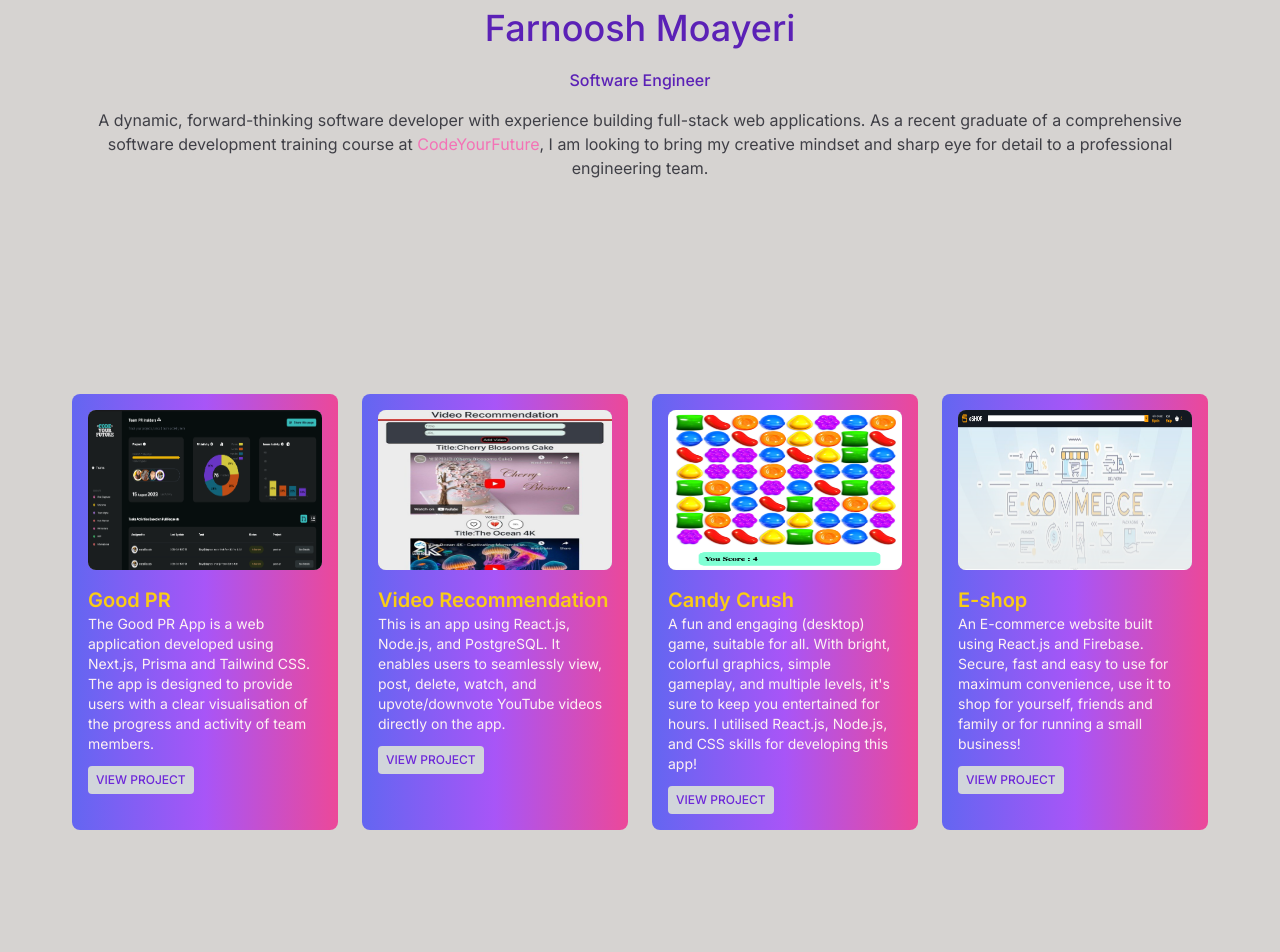
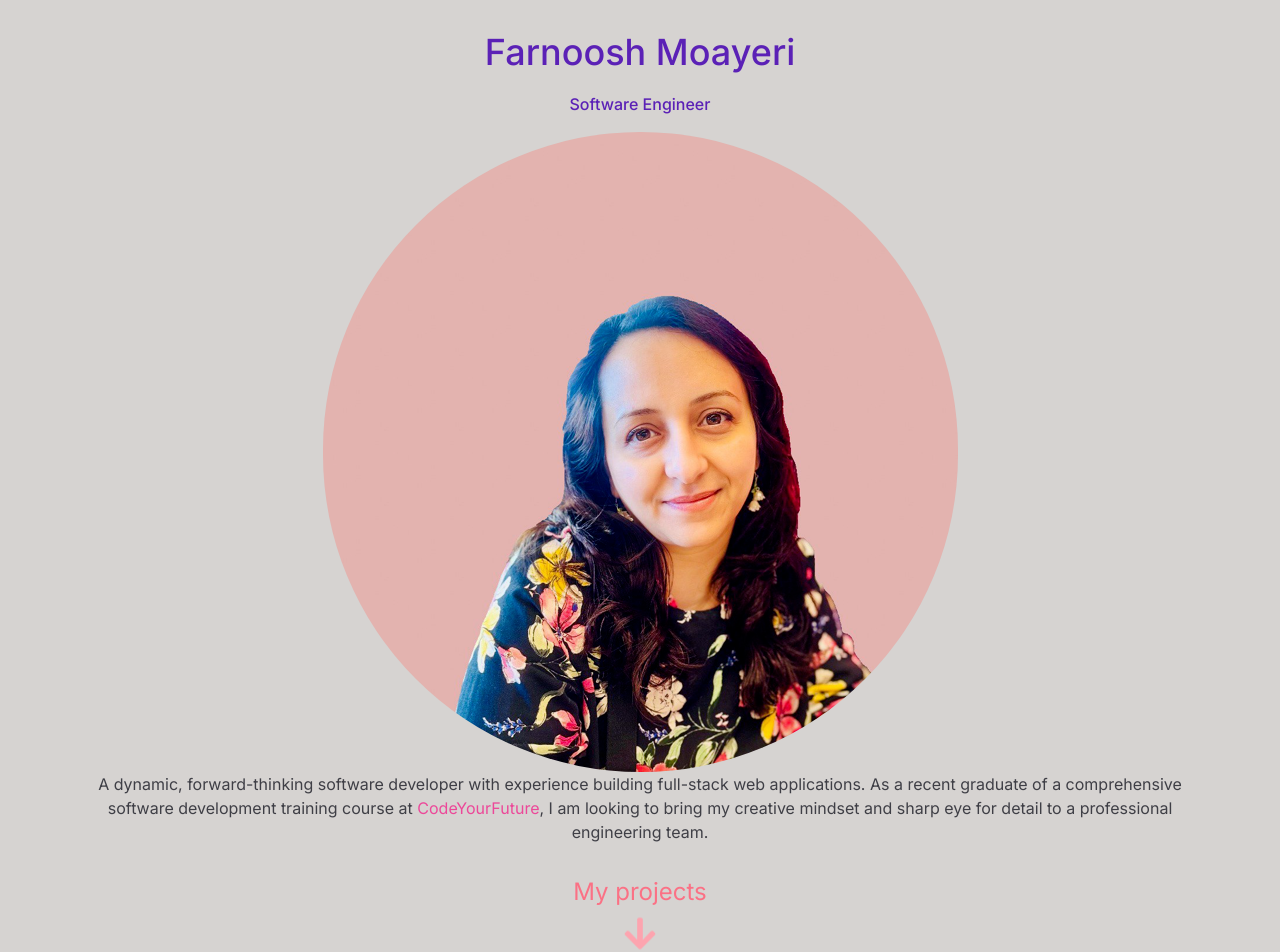
Before and after one commit to Farnooshmo/portfolio, a Next.js app: page / in a window 1280 px wide. Shown: the part 120-1072 px from the top of the page. Built offline with nearby package versions, Linux system fonts and the light colour scheme.

Commit message:
add arrow icon, photo, link to the  main page +modify the styling of icons

```diff
--- a/app/page.js
+++ b/app/page.js
@@ -1,5 +1,5 @@
 "use client";
-import { FaLinkedin } from "react-icons/fa";
+import { FaArrowDown, FaLinkedin } from "react-icons/fa";
 import { FaGithub } from "react-icons/fa";
 import { FaEnvelope } from "react-icons/fa";
 import { FaFile } from "react-icons/fa";
@@ -7,6 +7,7 @@ import Contact from "./contact/page";
 import Link from "next/link";
 import TextAnimation from "./components/TextAnimation";
 import Projects from "./projects/page";
+import Image from "next/image";
 
 export default function Home() {
   return (
@@ -14,23 +15,44 @@ export default function Home() {
       {/* ----ABOUT ME ---- */}
       <span className="sr-only">About me</span>
       <div
-        className="items-center text-center  font-medium mb-4 text-violet-800
+        className=" flex flex-col items-center text-center hover:skew-y-14 mt-6 font-medium mb-4 text-violet-800
         hover:animate-pulse "
         id="about"
       >
         <TextAnimation />
         Software Engineer
       </div>
-      <p className="whitespace-normal mb-8 text-base text-center text-zinc-700">
+      <div className="flex ">
+        <Image
+          src="/farnooshmoayeri.png"
+          width={100}
+          height={100}
+          alt="farnoosh"
+          className="fill-container w-full h-full rounded-full border-dashed"
+        />
+      </div>
+      <p className="  whitespace-normal mb-8 text-base text-center text-zinc-700 hover:resize">
         A dynamic, forward-thinking software developer with experience building
         full-stack web applications. As a recent graduate of a comprehensive
         software development training course at
-        <Link href="https://codeyourfuture.io/" className="text-pink-400"> CodeYourFuture</Link>, I am
-        looking to bring my creative mindset and sharp eye for detail to a
-        professional engineering team.
+        <Link href="https://codeyourfuture.io/" className="text-pink-500">
+          {" "}
+          CodeYourFuture
+        </Link>
+        , I am looking to bring my creative mindset and sharp eye for detail to
+        a professional engineering team.
       </p>
       {/* ---- PROJECTS ---- */}
-      <span className="sr-only">Projectss</span>
+      <span className="sr-only">Projects</span>
+      <span className="flex flex-row text-center  text-rose-400 text-2xl">
+        {" "}
+        My projects
+      </span>
+      <FaArrowDown
+        className="text-4xl mt-4 text-rose-300 hover:text-rose-700
+               animate-bounce "
+      />
+
       <Projects />
 
       {/* ---- FOOTER ---- */}
@@ -44,8 +66,8 @@ export default function Home() {
           <div className="flex">
             <Link href="https://www.linkedin.com/in/farnooshmoayeri/">
               <FaLinkedin
-                className="text-2xl hover:text-zinc-800 hover:bg-white
-               hover:animate-bounce"
+                className="text-2xl hover:text-zinc-700
+               hover:animate-bounce "
               />{" "}
             </Link>
           </div>
@@ -53,8 +75,8 @@ export default function Home() {
           <div className="flex">
             <Link href="https://github.com/farnooshmo">
               <FaGithub
-                className="text-2xl hover:text-zinc-800 hover:bg-white
-               hover:animate-bounce hover:rounded-xl"
+                className="text-2xl hover:text-zinc-700
+               hover:animate-bounce "
               />
             </Link>
           </div>
@@ -62,8 +84,8 @@ export default function Home() {
           <div className="flex">
             <Link href="https://formsubmit.co/el/dehuci">
               <FaEnvelope
-                className="text-2xl hover:text-zinc-800 hover:bg-white
-               hover:animate-bounce hover:rounded-xl"
+                className="text-2xl hover:text-zinc-700
+               hover:animate-bounce "
               />
             </Link>
           </div>
@@ -71,8 +93,8 @@ export default function Home() {
           <div className="flex">
             <Link href="https://docs.google.com/document/d/1pYgGkQfO4wpeaESmL_OIzRFKdIWbL-ze/edit?usp=sharing&ouid=107146459050970629203&rtpof=true&sd=true">
               <FaFile
-                className="text-2xl hover:text-zinc-800 hover:bg-white
-               hover:animate-bounce hover:rounded-xl"
+                className="text-2xl hover:text-zinc-700
+               hover:animate-bounce"
               />
             </Link>
           </div>
```
